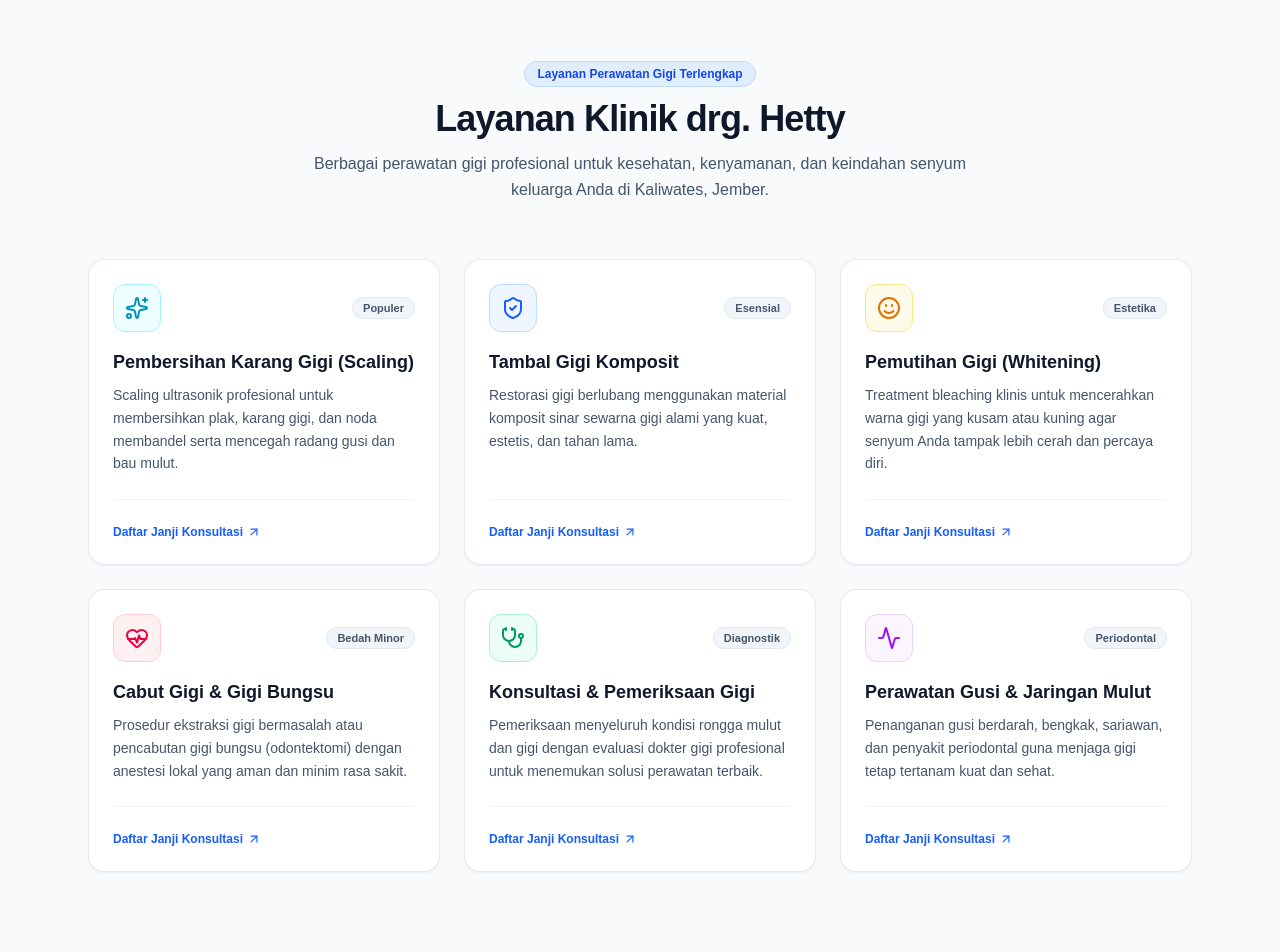
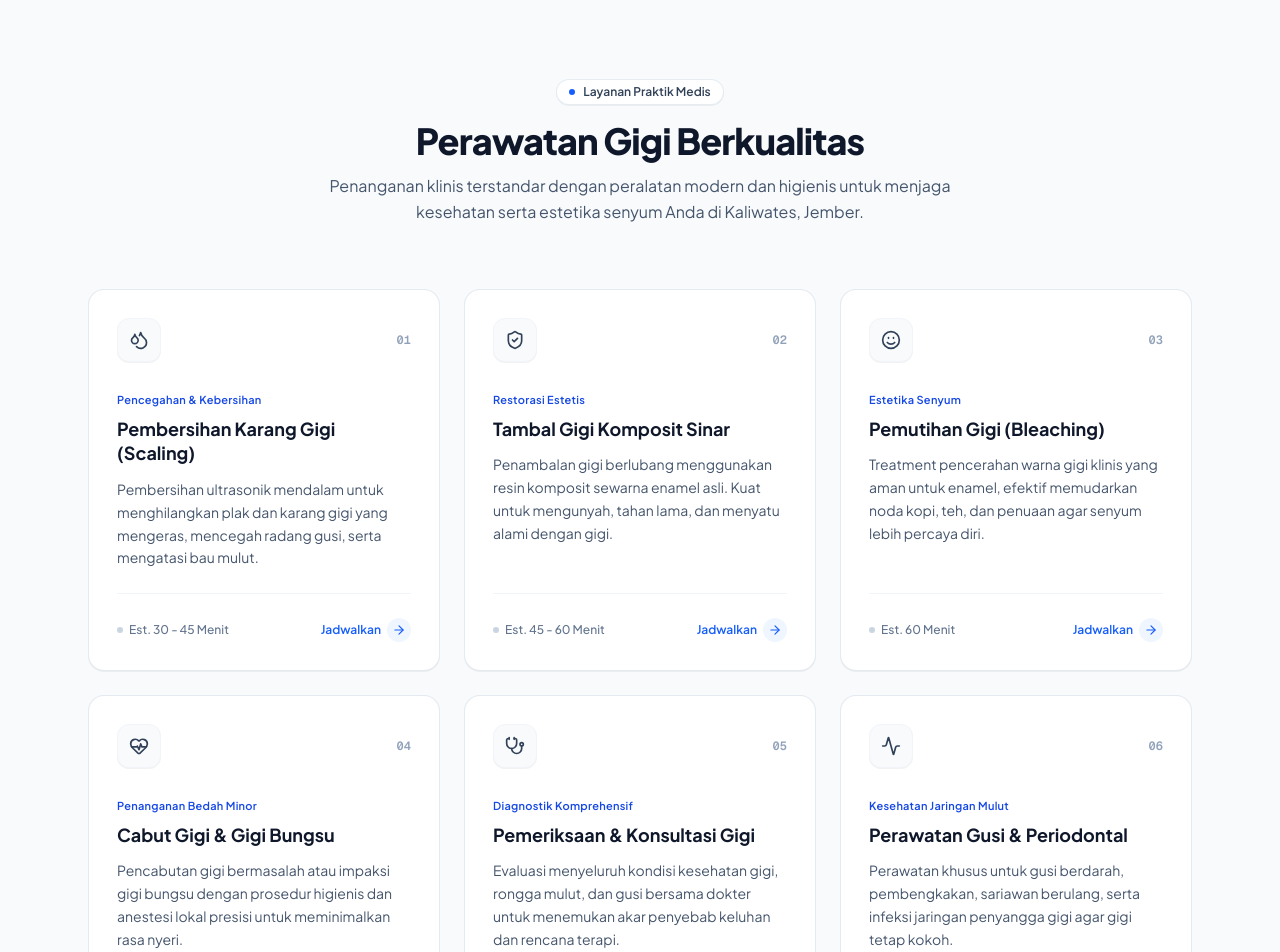
Before and after one commit to Myon2000/web-klinik-gigi, a Next.js app: page / in a window 1280 px wide. Shown: the part 820-1772 px from the top of the page. Built offline with nearby package versions, Linux system fonts and the light colour scheme; no server answers; the database is empty.

Commit message:
feat(design): apply Plus Jakarta Sans typography, refine hero badge design, and redesign service cards with minimalist aesthetic

```diff
--- a/src/app/globals.css
+++ b/src/app/globals.css
@@ -8,7 +8,7 @@
 @theme inline {
   --color-background: var(--background);
   --color-foreground: var(--foreground);
-  --font-sans: var(--font-geist-sans);
+  --font-sans: var(--font-plus-jakarta);
   --font-mono: var(--font-geist-mono);
 }
 
@@ -22,7 +22,7 @@
 body {
   background: var(--background);
   color: var(--foreground);
-  font-family: Arial, Helvetica, sans-serif;
+  font-family: var(--font-plus-jakarta), -apple-system, BlinkMacSystemFont, "Segoe UI", Roboto, sans-serif;
 }
 
 @keyframes softFloat {
--- a/src/app/layout.js
+++ b/src/app/layout.js
@@ -1,10 +1,12 @@
-import { Geist, Geist_Mono } from "next/font/google";
+import { Plus_Jakarta_Sans, Geist_Mono } from "next/font/google";
 import "./globals.css";
 import JsonLd from "@/components/landing/JsonLd";
 
-const geistSans = Geist({
-  variable: "--font-geist-sans",
+const plusJakartaSans = Plus_Jakarta_Sans({
+  variable: "--font-plus-jakarta",
   subsets: ["latin"],
+  display: "swap",
+  weight: ["400", "500", "600", "700", "800"],
 });
 
 const geistMono = Geist_Mono({
@@ -85,12 +87,12 @@ export default function RootLayout({ children }) {
     <html
       lang="id"
       data-scroll-behavior="smooth"
-      className={`${geistSans.variable} ${geistMono.variable} h-full antialiased scroll-smooth`}
+      className={`${plusJakartaSans.variable} ${geistMono.variable} h-full antialiased scroll-smooth`}
     >
       <head>
         <JsonLd />
       </head>
-      <body className="min-h-full flex flex-col">{children}</body>
+      <body className="min-h-full flex flex-col font-sans">{children}</body>
     </html>
   );
 }
--- a/src/components/landing/ServicesSection.js
+++ b/src/components/landing/ServicesSection.js
@@ -1,113 +1,142 @@
 "use client";
 
-import { Sparkles, ShieldCheck, HeartPulse, Stethoscope, Smile, Activity, ArrowUpRight } from "lucide-react";
+import {
+  Droplets,
+  ShieldCheck,
+  Smile,
+  HeartPulse,
+  Stethoscope,
+  Activity,
+  ArrowRight,
+} from "lucide-react";
 
 export default function ServicesSection() {
   const services = [
     {
       id: "scaling",
+      num: "01",
       title: "Pembersihan Karang Gigi (Scaling)",
-      desc: "Scaling ultrasonik profesional untuk membersihkan plak, karang gigi, dan noda membandel serta mencegah radang gusi dan bau mulut.",
-      icon: Sparkles,
-      tag: "Populer",
-      color: "text-cyan-600 bg-cyan-50 border-cyan-200",
+      category: "Pencegahan & Kebersihan",
+      desc: "Pembersihan ultrasonik mendalam untuk menghilangkan plak dan karang gigi yang mengeras, mencegah radang gusi, serta mengatasi bau mulut.",
+      duration: "30 - 45 Menit",
+      icon: Droplets,
     },
     {
       id: "tambal",
-      title: "Tambal Gigi Komposit",
-      desc: "Restorasi gigi berlubang menggunakan material komposit sinar sewarna gigi alami yang kuat, estetis, dan tahan lama.",
+      num: "02",
+      title: "Tambal Gigi Komposit Sinar",
+      category: "Restorasi Estetis",
+      desc: "Penambalan gigi berlubang menggunakan resin komposit sewarna enamel asli. Kuat untuk mengunyah, tahan lama, dan menyatu alami dengan gigi.",
+      duration: "45 - 60 Menit",
       icon: ShieldCheck,
-      tag: "Esensial",
-      color: "text-blue-600 bg-blue-50 border-blue-200",
     },
     {
       id: "bleaching",
-      title: "Pemutihan Gigi (Whitening)",
-      desc: "Treatment bleaching klinis untuk mencerahkan warna gigi yang kusam atau kuning agar senyum Anda tampak lebih cerah dan percaya diri.",
+      num: "03",
+      title: "Pemutihan Gigi (Bleaching)",
+      category: "Estetika Senyum",
+      desc: "Treatment pencerahan warna gigi klinis yang aman untuk enamel, efektif memudarkan noda kopi, teh, dan penuaan agar senyum lebih percaya diri.",
+      duration: "60 Menit",
       icon: Smile,
-      tag: "Estetika",
-      color: "text-amber-600 bg-amber-50 border-amber-200",
     },
     {
       id: "cabut",
+      num: "04",
       title: "Cabut Gigi & Gigi Bungsu",
-      desc: "Prosedur ekstraksi gigi bermasalah atau pencabutan gigi bungsu (odontektomi) dengan anestesi lokal yang aman dan minim rasa sakit.",
+      category: "Penanganan Bedah Minor",
+      desc: "Pencabutan gigi bermasalah atau impaksi gigi bungsu dengan prosedur higienis dan anestesi lokal presisi untuk meminimalkan rasa nyeri.",
+      duration: "30 - 60 Menit",
       icon: HeartPulse,
-      tag: "Bedah Minor",
-      color: "text-rose-600 bg-rose-50 border-rose-200",
     },
     {
       id: "konsultasi",
-      title: "Konsultasi & Pemeriksaan Gigi",
-      desc: "Pemeriksaan menyeluruh kondisi rongga mulut dan gigi dengan evaluasi dokter gigi profesional untuk menemukan solusi perawatan terbaik.",
+      num: "05",
+      title: "Pemeriksaan & Konsultasi Gigi",
+      category: "Diagnostik Komprehensif",
+      desc: "Evaluasi menyeluruh kondisi kesehatan gigi, rongga mulut, dan gusi bersama dokter untuk menemukan akar penyebab keluhan dan rencana terapi.",
+      duration: "20 - 30 Menit",
       icon: Stethoscope,
-      tag: "Diagnostik",
-      color: "text-emerald-600 bg-emerald-50 border-emerald-200",
     },
     {
       id: "gusi",
-      title: "Perawatan Gusi & Jaringan Mulut",
-      desc: "Penanganan gusi berdarah, bengkak, sariawan, dan penyakit periodontal guna menjaga gigi tetap tertanam kuat dan sehat.",
+      num: "06",
+      title: "Perawatan Gusi & Periodontal",
+      category: "Kesehatan Jaringan Mulut",
+      desc: "Perawatan khusus untuk gusi berdarah, pembengkakan, sariawan berulang, serta infeksi jaringan penyangga gigi agar gigi tetap kokoh.",
+      duration: "30 - 45 Menit",
       icon: Activity,
-      tag: "Periodontal",
-      color: "text-purple-600 bg-purple-50 border-purple-200",
     },
   ];
 
   return (
-    <section id="layanan" className="py-20 bg-slate-50 border-b border-slate-200/80">
+    <section id="layanan" className="py-24 bg-slate-50 border-b border-slate-200/80">
       <div className="max-w-6xl mx-auto px-4 sm:px-6">
-        {/* Section Header */}
-        <div className="text-center max-w-2xl mx-auto mb-14">
-          <span className="inline-flex items-center gap-1.5 px-3 py-1 rounded-full text-xs font-semibold bg-blue-100/80 text-blue-700 border border-blue-200 mb-3">
-            Layanan Perawatan Gigi Terlengkap
-          </span>
+        {/* Section Header: Minimalist & Confident */}
+        <div className="max-w-2xl mx-auto text-center mb-16">
+          <div className="inline-flex items-center gap-2 px-3 py-1 rounded-full bg-white border border-slate-200/80 text-xs font-semibold text-slate-700 shadow-2xs mb-4">
+            <span className="w-1.5 h-1.5 rounded-full bg-blue-600" />
+            <span>Layanan Praktik Medis</span>
+          </div>
           <h2 className="text-3xl sm:text-4xl font-extrabold text-slate-900 tracking-tight">
-            Layanan Klinik drg. Hetty
+            Perawatan Gigi Berkualitas
           </h2>
           <p className="text-slate-600 text-sm sm:text-base mt-3 leading-relaxed">
-            Berbagai perawatan gigi profesional untuk kesehatan, kenyamanan, dan keindahan senyum keluarga Anda di Kaliwates, Jember.
+            Penanganan klinis terstandar dengan peralatan modern dan higienis untuk menjaga kesehatan serta estetika senyum Anda di Kaliwates, Jember.
           </p>
         </div>
 
-        {/* Services Cards Grid */}
+        {/* Services Cards Grid: Dribbble-inspired Minimalist Architectural Cards */}
         <div className="grid grid-cols-1 md:grid-cols-2 lg:grid-cols-3 gap-6">
           {services.map((item) => {
             const Icon = item.icon;
             return (
-              <div
+              <a
                 key={item.id}
-                className="bg-white rounded-2xl p-6 border border-slate-200/90 shadow-xs hover:shadow-lg hover:border-blue-300 hover:-translate-y-1 transition-all duration-300 flex flex-col justify-between group"
+                href="#buat-janji"
+                className="group relative bg-white rounded-2xl p-7 border border-slate-200/90 shadow-2xs hover:shadow-lg hover:border-slate-300 hover:-translate-y-1 transition-all duration-300 flex flex-col justify-between text-left"
               >
                 <div>
-                  <div className="flex items-center justify-between mb-4">
-                    <div className={`w-12 h-12 rounded-xl flex items-center justify-center border ${item.color}`}>
-                      <Icon className="w-6 h-6" />
+                  {/* Top Bar: Icon + Number index */}
+                  <div className="flex items-center justify-between mb-6">
+                    <div className="w-11 h-11 rounded-xl bg-slate-50 border border-slate-100 flex items-center justify-center text-slate-700 group-hover:bg-blue-600 group-hover:text-white group-hover:border-blue-600 transition-colors duration-300 shadow-2xs">
+                      <Icon className="w-5 h-5 transition-transform duration-300 group-hover:scale-110" />
                     </div>
-                    <span className="text-[11px] font-bold px-2.5 py-0.5 rounded-full bg-slate-100 text-slate-600 border border-slate-200">
-                      {item.tag}
+                    <span className="font-mono text-xs font-semibold text-slate-400 group-hover:text-blue-600 transition-colors duration-300">
+                      {item.num}
                     </span>
                   </div>
 
-                  <h3 className="text-lg font-bold text-slate-900 mb-2 group-hover:text-blue-600 transition-colors">
+                  {/* Category Pill */}
+                  <span className="inline-block text-[11px] font-semibold text-blue-700 mb-2 tracking-wide">
+                    {item.category}
+                  </span>
+
+                  {/* Title */}
+                  <h3 className="text-lg font-bold text-slate-900 leading-snug group-hover:text-blue-600 transition-colors duration-200 mb-3">
                     {item.title}
                   </h3>
 
-                  <p className="text-xs sm:text-sm text-slate-600 leading-relaxed">
+                  {/* Description */}
+                  <p className="text-xs sm:text-sm text-slate-600 leading-relaxed font-normal">
                     {item.desc}
                   </p>
                 </div>
 
-                <div className="pt-6 mt-6 border-t border-slate-100 flex items-center justify-between">
-                  <a
-                    href="#buat-janji"
-                    className="inline-flex items-center gap-1 text-xs font-bold text-blue-600 hover:text-blue-700 group/link"
-                  >
-                    <span>Daftar Janji Konsultasi</span>
-                    <ArrowUpRight className="w-3.5 h-3.5 group-hover/link:translate-x-0.5 group-hover/link:-translate-y-0.5 transition-transform" />
-                  </a>
+                {/* Card Footer: Metadata & Action Arrow */}
+                <div className="pt-6 mt-6 border-t border-slate-100 flex items-center justify-between text-xs">
+                  <div className="flex items-center gap-1.5 text-slate-500 font-medium">
+                    <span className="w-1.5 h-1.5 rounded-full bg-slate-300 group-hover:bg-emerald-500 transition-colors" />
+                    <span>Est. {item.duration}</span>
+                  </div>
+
+                  <div className="inline-flex items-center gap-1.5 font-bold text-blue-600 group-hover:text-blue-700">
+                    <span className="text-xs font-semibold">Jadwalkan</span>
+                    <div className="w-6 h-6 rounded-full bg-blue-50 group-hover:bg-blue-600 group-hover:text-white flex items-center justify-center transition-all duration-300">
+                      <ArrowRight className="w-3.5 h-3.5 group-hover:translate-x-0.5 transition-transform" />
+                    </div>
+                  </div>
                 </div>
-              </div>
+              </a>
             );
           })}
         </div>
```
Also changed, not shown: src/components/landing/HeroSection.js (+7 -5 lines).
